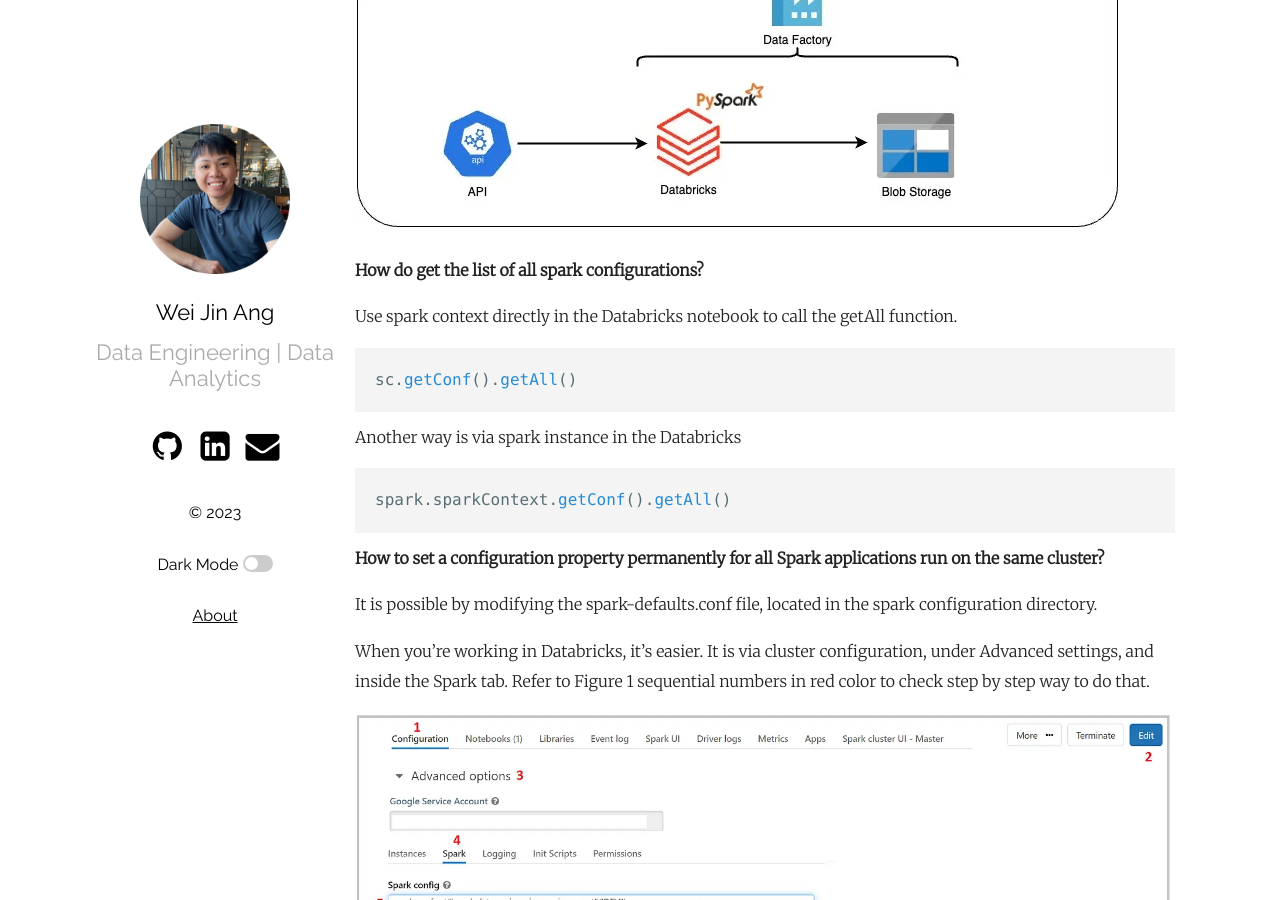
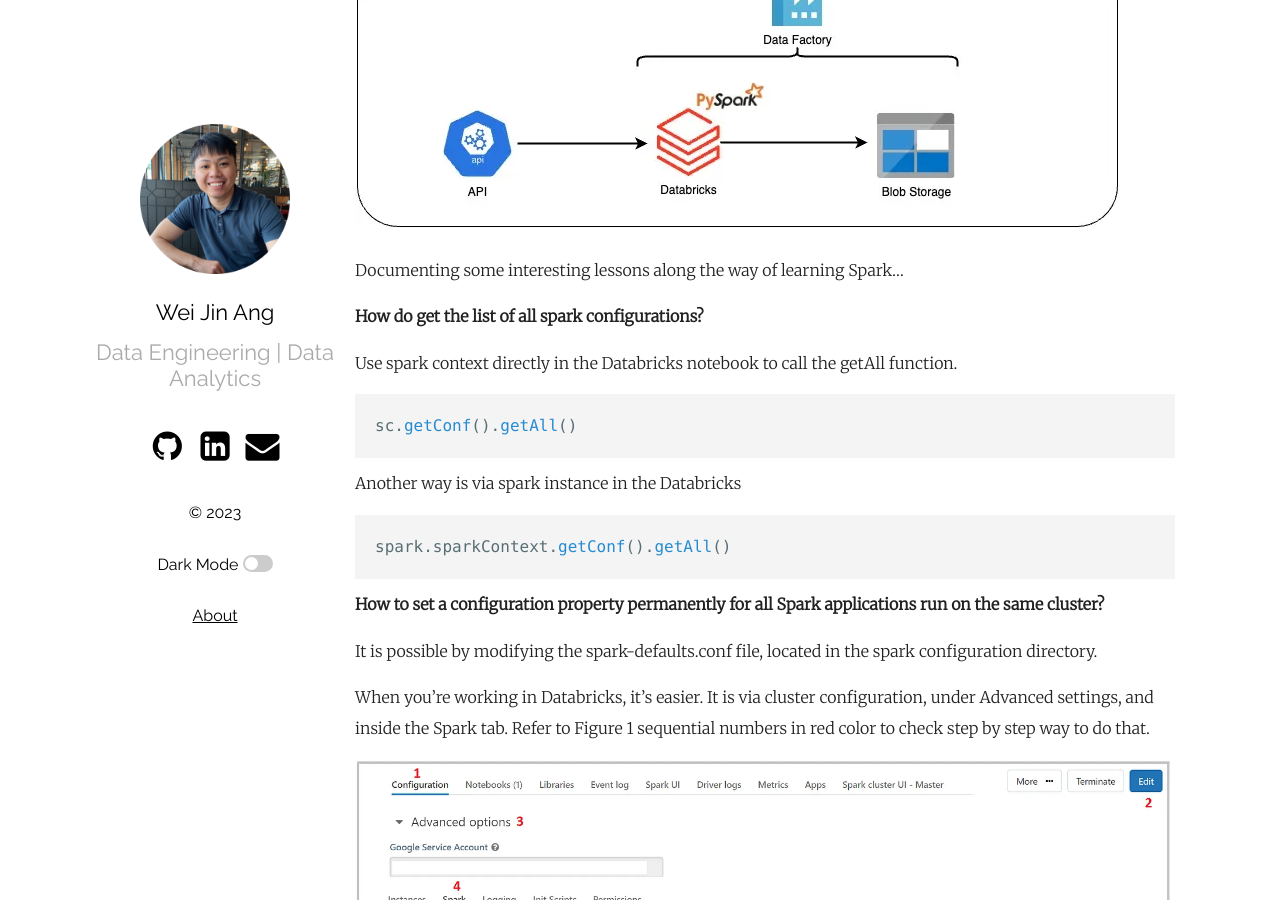
Before and after one commit to wjang96/wjang96.github.io, a Jekyll site: the page built from _posts/2023-10-22-Spark related quickies.markdown, in a window 1280 px wide and 900 px high, scrolled down 419 px. Built offline with Jekyll 4.4.1, drawn with Linux system fonts in a browser that asks for light colours.

Commit message:
Update 2023-10-22-Spark related quickies.markdown

```diff
--- a/_posts/2023-10-22-Spark related quickies.markdown
+++ b/_posts/2023-10-22-Spark related quickies.markdown
@@ -11,6 +11,8 @@
 
 Get started to build your own ETL pipeline using a simple architecture like below and at the same, enhance your understanding with Spark!
 ![DF_wideformat]({{ '/assets/databricks_1.png' | relative_url }})
+
+Documenting some interesting lessons along the way of learning Spark...
 
 **How do get the list of all spark configurations?**
 
```
